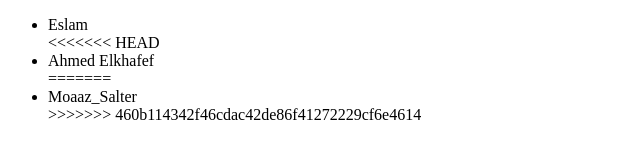
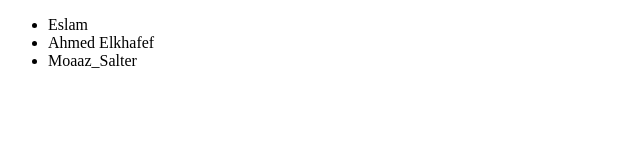
Before and after one commit to Eslam-Hamada1/AI47, a plain HTML site: page index.html in a window 1280 px wide. Shown: the whole page, without its empty margins (0-640 px from the left). Drawn offline with Linux system fonts and the light colour scheme.

Commit message:
Fix merge conflict in index.html
Removed merge conflict markers from the list of names.

```diff
--- a/index.html
+++ b/index.html
@@ -8,11 +8,8 @@
 <body>
     <ul>
         <li>Eslam</li>
-<<<<<<< HEAD
         <li>Ahmed Elkhafef</li>
-=======
         <li>Moaaz_Salter</li>
->>>>>>> 460b114342f46cdac42de86f41272229cf6e4614
     </ul>
 </body>
 </html>
```
